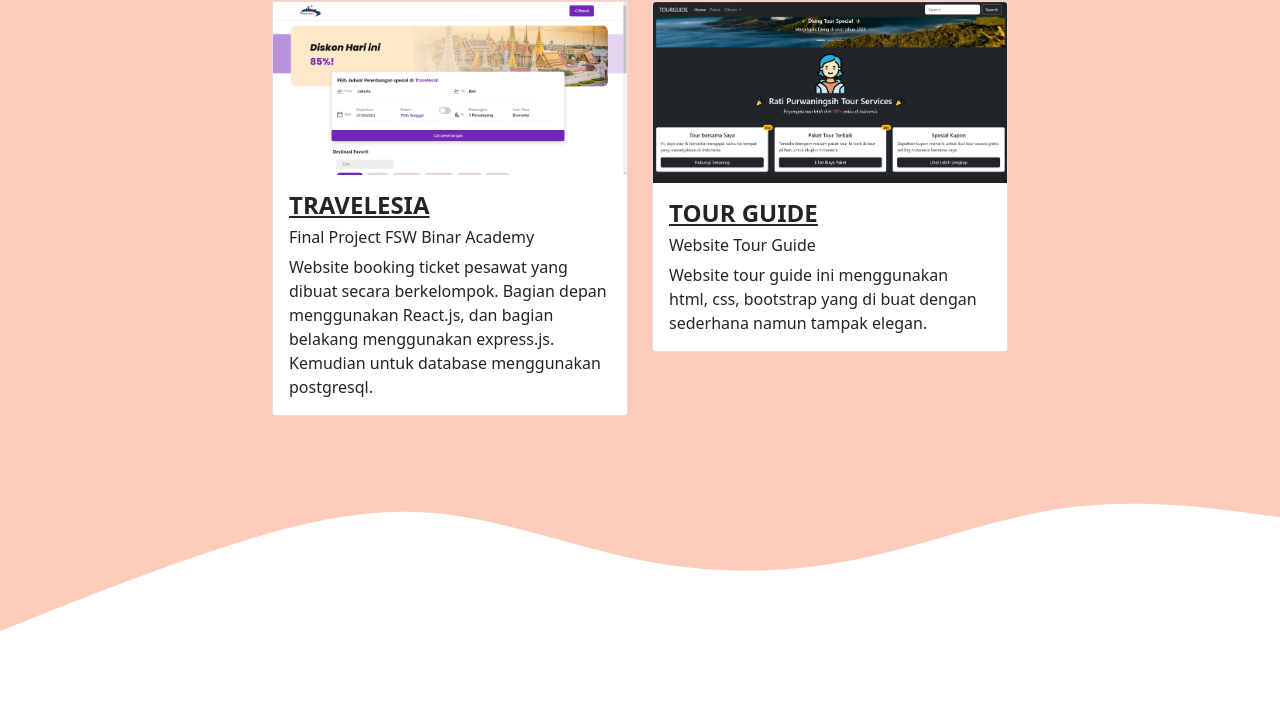
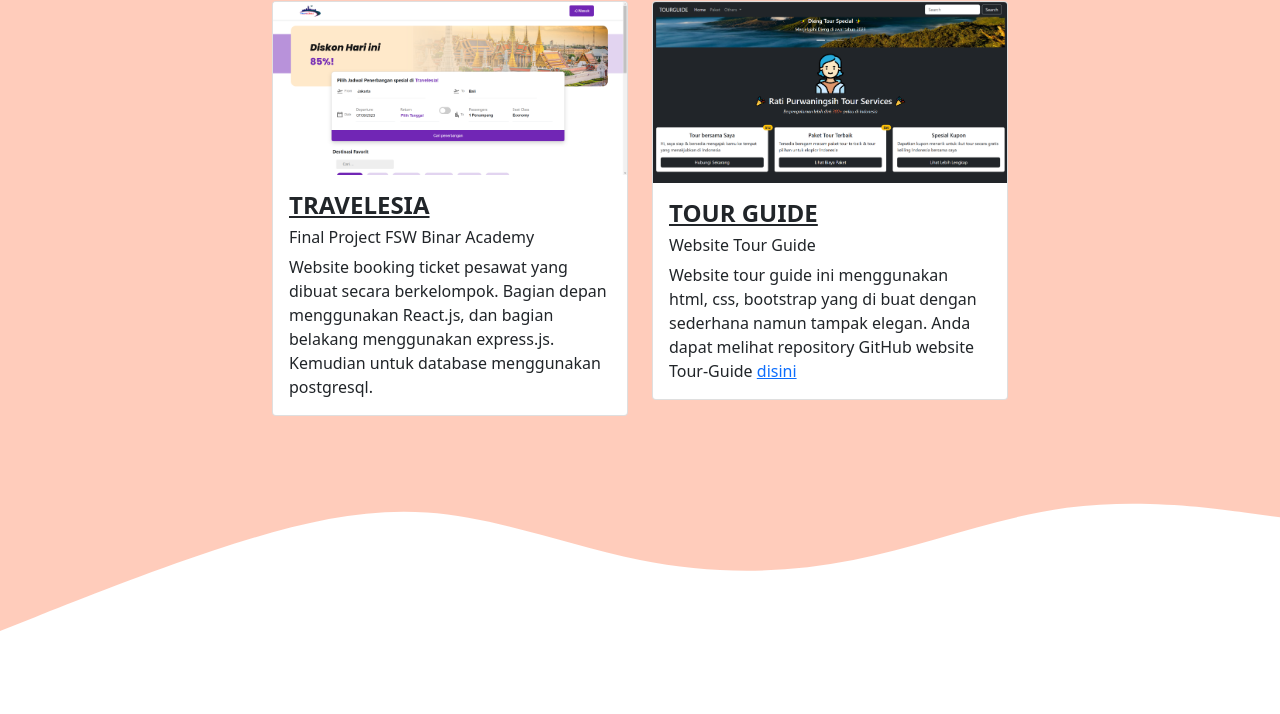
Before and after one commit to ratipurwaningsih/ratipurwaningsih.github.io, a plain HTML site: page index.html in a window 1280 px wide. Shown: the part 1674-2388 px from the top of the page. Drawn offline with nearby package versions, Linux system fonts and the light colour scheme.

Commit message:
repair_project

```diff
--- a/index.html
+++ b/index.html
@@ -114,9 +114,12 @@
             <div class="card">
               <img src="img/projects/TourGuide_web.png" class="card-img-top" alt="Project2" />
               <div class="card-body">
-                <h4><a class="text-dark fw-bold" href="https://github.com/ratipurwaningsih/Tour-Guide">TOUR GUIDE</a></h4>
+                <h4><a class="text-dark fw-bold" href="https://tour-guide-rati.up.railway.app/">TOUR GUIDE</a></h4>
                 <h6>Website Tour Guide</h6>
-                <p class="card-text">Website tour guide ini menggunakan html, css, bootstrap yang di buat dengan sederhana namun tampak elegan.</p>
+                <p class="card-text">
+                  Website tour guide ini menggunakan html, css, bootstrap yang di buat dengan sederhana namun tampak elegan. Anda dapat melihat repository GitHub website Tour-Guide
+                  <a href="https://github.com/ratipurwaningsih/Tour-Guide">disini</a>
+                </p>
               </div>
             </div>
           </div>
```
